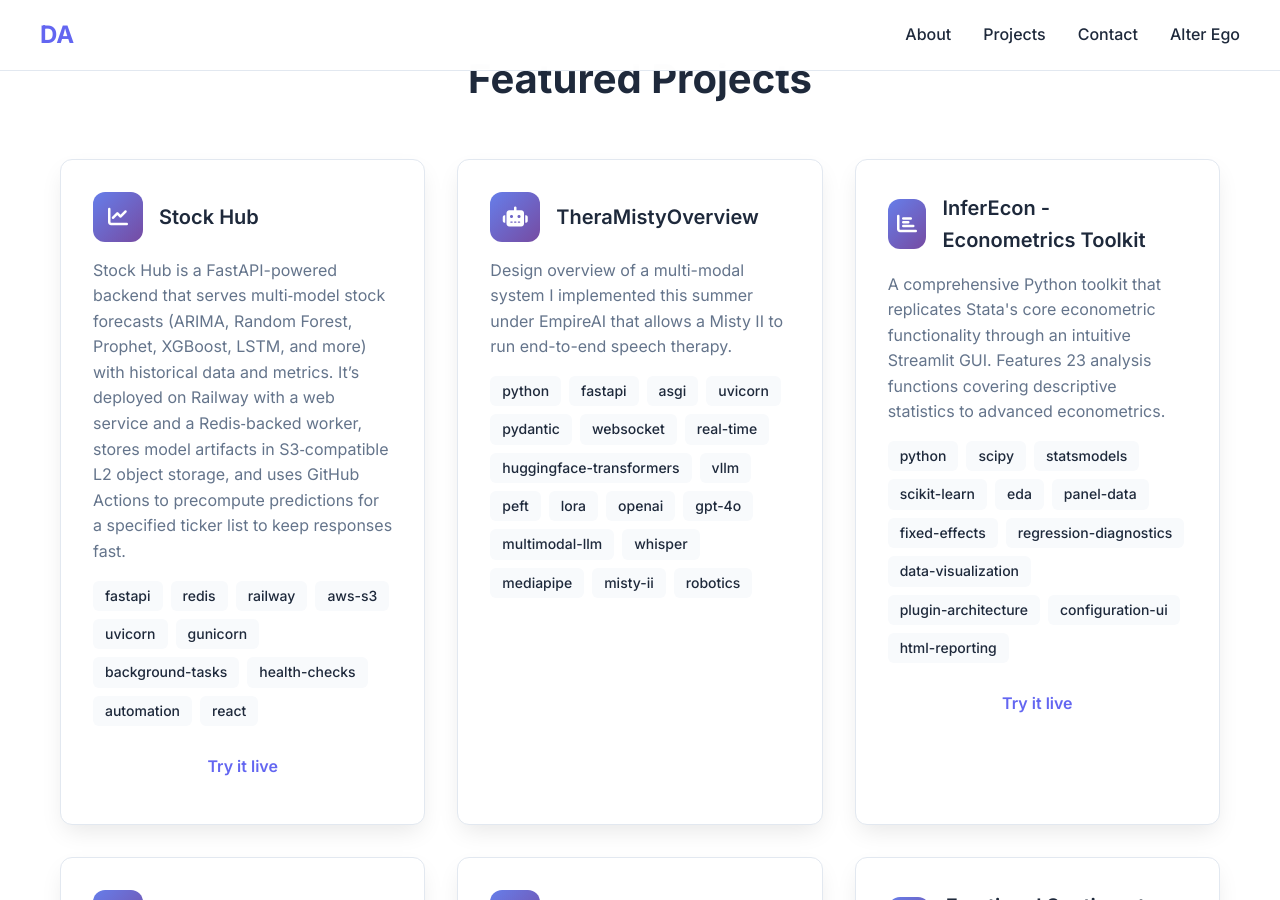
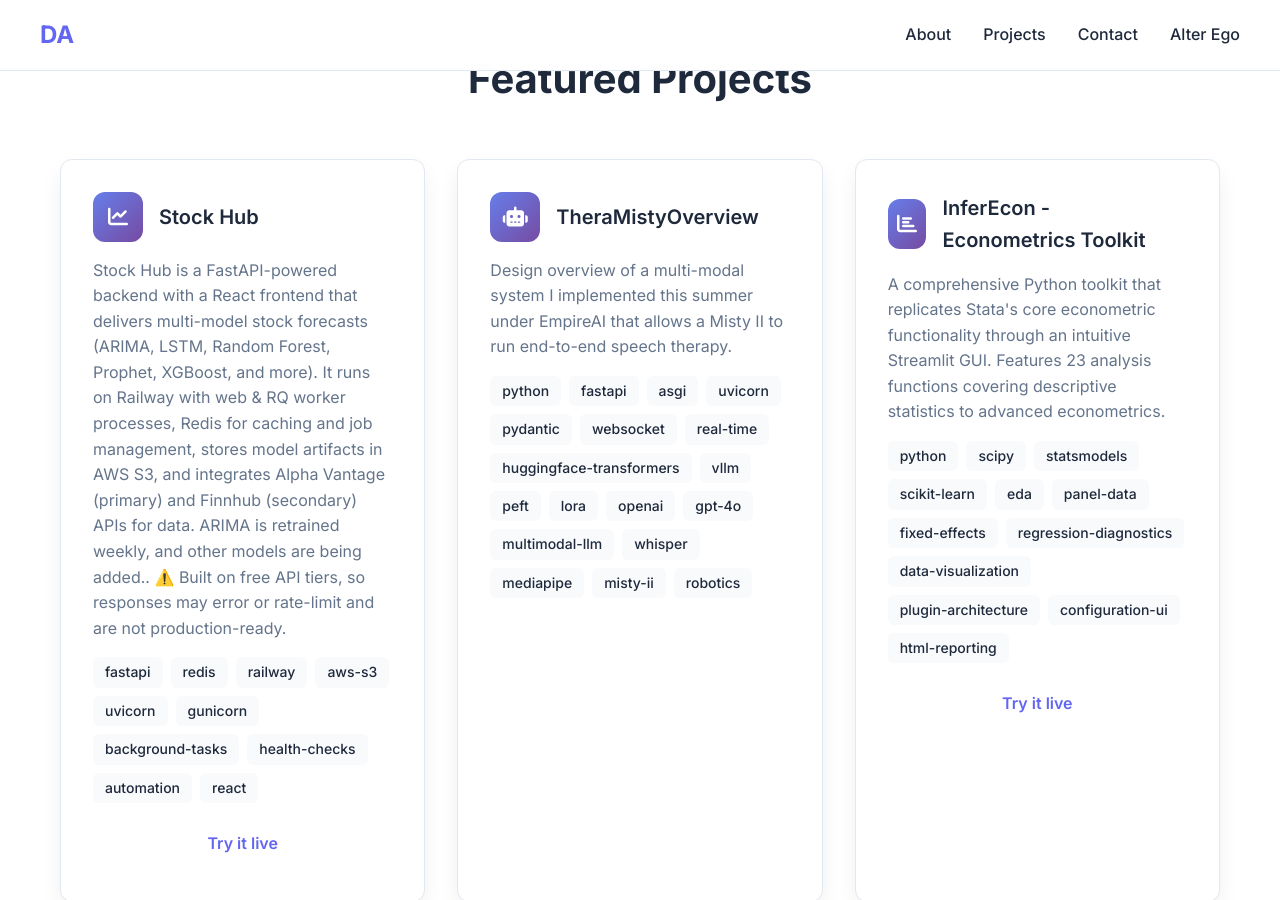
Before and after one commit to insdaguirre/insdaguirre.github.io, a Jekyll site: the page built from index.html, in a window 1280 px wide and 900 px high, scrolled down 1671 px. Built offline with Jekyll 4.4.1, drawn with Linux system fonts in a browser that asks for light colours.

Commit message:
updated stock hub description

```diff
--- a/index.html
+++ b/index.html
@@ -87,7 +87,7 @@ description: Developer, Data-Scientist, and Entrepreneur
                     </div>
                     <h3 class="project-title">Stock Hub</h3>
                 </div>
-                <p class="project-description">Stock Hub is a FastAPI-powered backend that serves multi‑model stock forecasts (ARIMA, Random Forest, Prophet, XGBoost, LSTM, and more) with historical data and metrics. It’s deployed on Railway with a web service and a Redis‑backed worker, stores model artifacts in S3‑compatible L2 object storage, and uses GitHub Actions to precompute predictions for a specified ticker list to keep responses fast.</p>
+                <p class="project-description">Stock Hub is a FastAPI-powered backend with a React frontend that delivers multi-model stock forecasts (ARIMA, LSTM, Random Forest, Prophet, XGBoost, and more). It runs on Railway with web & RQ worker processes,  Redis for caching and job management, stores model artifacts in AWS S3, and integrates Alpha Vantage (primary) and Finnhub (secondary) APIs for data. ARIMA is retrained weekly, and other models are being added.. ⚠️ Built on free API tiers, so responses may error or rate-limit and are not production-ready.</p>
                 <div class="project-tech">
                     <span class="tech-tag">fastapi</span>
                     <span class="tech-tag">redis</span>
```
